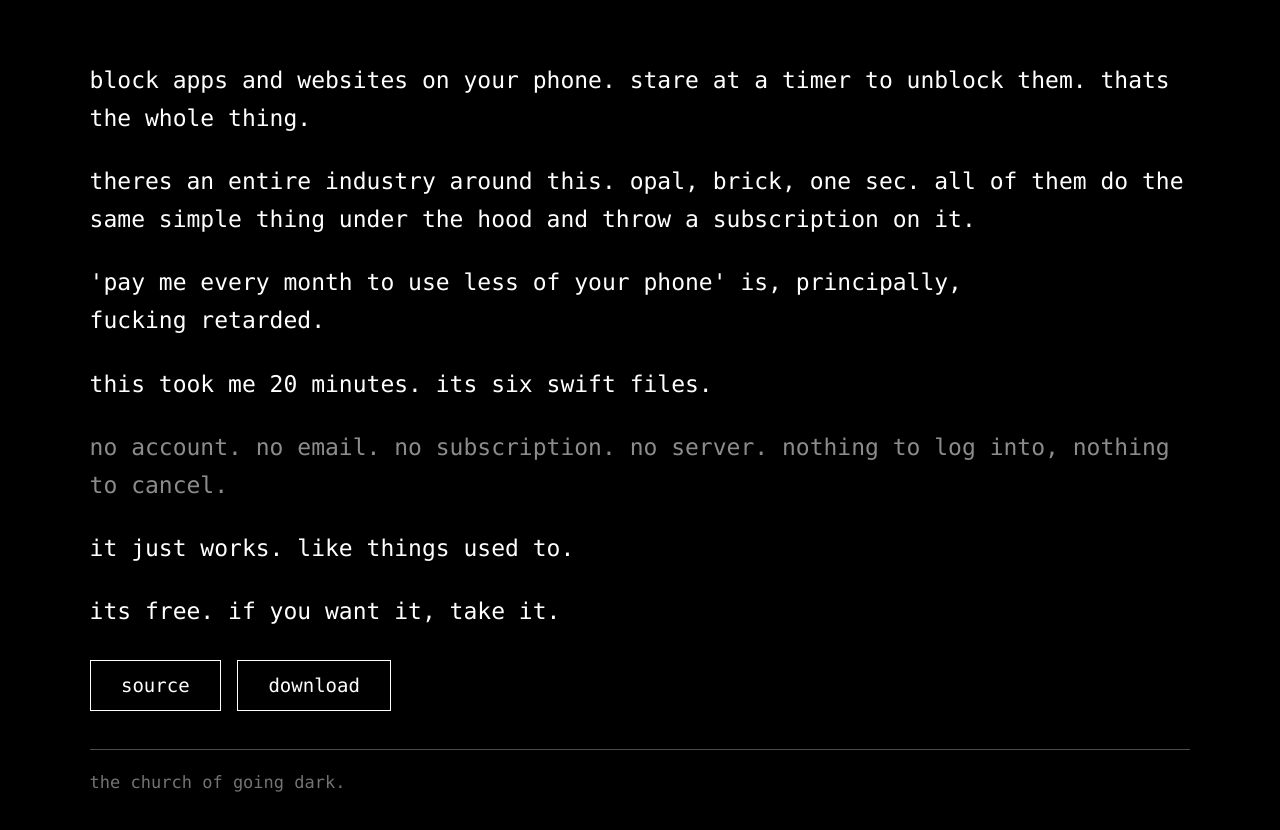
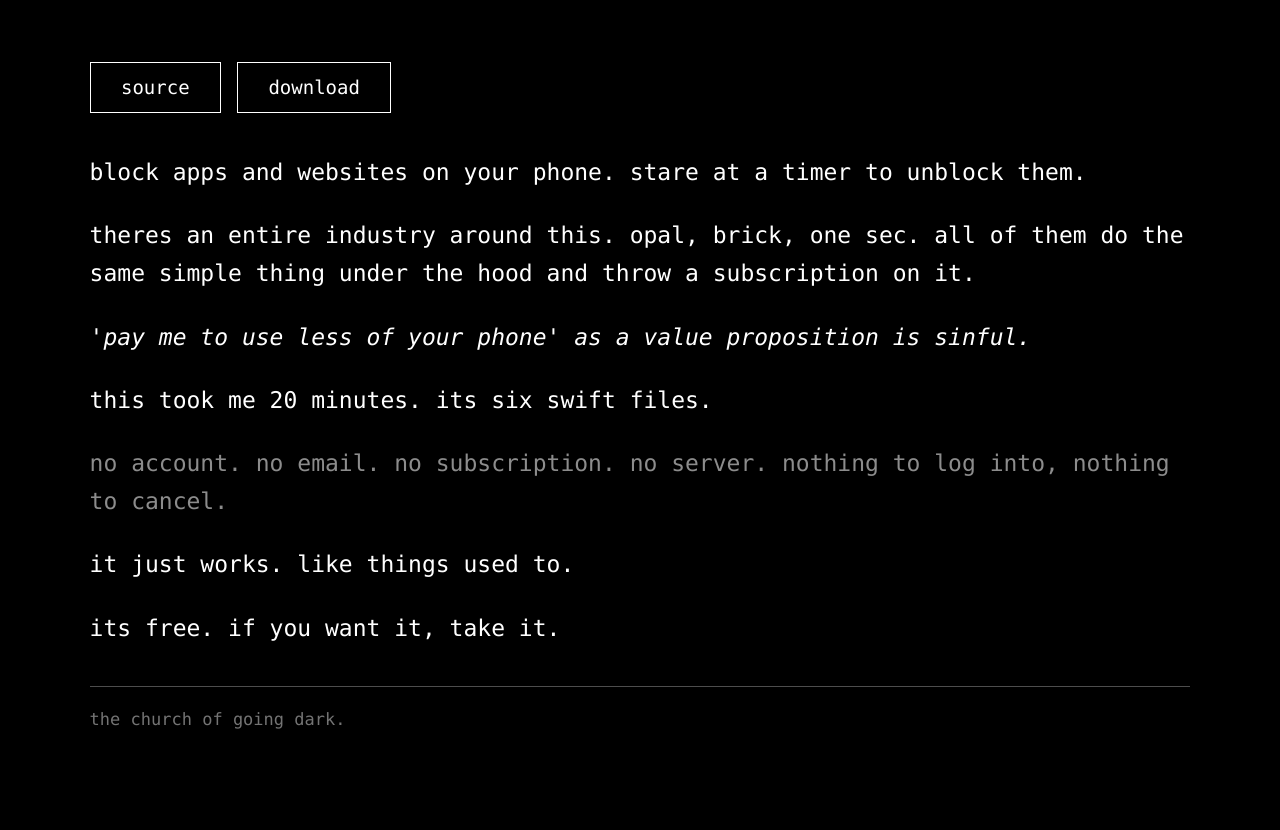
Before and after one commit to sammy-snipes/nox, a plain HTML site: page site/index.html in a window 1280 px wide. Shown: the part 308-1138 px from the top of the page. Drawn offline with Linux system fonts and the light colour scheme.

Commit message:
site: drop 'thats the whole thing', recast critique as 'sinful' (italic), move source/download to the top

```diff
--- a/site/index.html
+++ b/site/index.html
@@ -66,7 +66,7 @@
     display: flex;
     gap: 16px;
     flex-wrap: wrap;
-    margin: 1.8em 0 0;
+    margin: 1.6em 0 2.6em;
   }
   a.btn {
     color: #fff;
@@ -87,11 +87,16 @@
   <h1>nox<span class="cursor"></span></h1>
   <p class="tagline">lights out.</p>
 
-  <p>block apps and websites on your phone. stare at a timer to unblock them. thats the whole thing.</p>
+  <div class="actions">
+    <a class="btn" href="https://github.com/sammy-snipes/nox">source</a>
+    <a class="btn" href="#">download</a>
+  </div>
+
+  <p>block apps and websites on your phone. stare at a timer to unblock them.</p>
 
   <p>theres an entire industry around this. opal, brick, one sec. all of them do the same simple thing under the hood and throw a subscription on it.</p>
 
-  <p>'pay me every month to use less of your phone' is, principally, fucking retarded.</p>
+  <p><em>'pay me to use less of your phone' as a value proposition is sinful.</em></p>
 
   <p>this took me 20 minutes. its six swift files.</p>
 
@@ -101,11 +106,6 @@
 
   <p>its free. if you want it, take it.</p>
 
-  <div class="actions">
-    <a class="btn" href="https://github.com/sammy-snipes/nox">source</a>
-    <a class="btn" href="#">download</a>
-  </div>
-
   <hr>
 
   <footer>the church of going dark.</footer>
```
